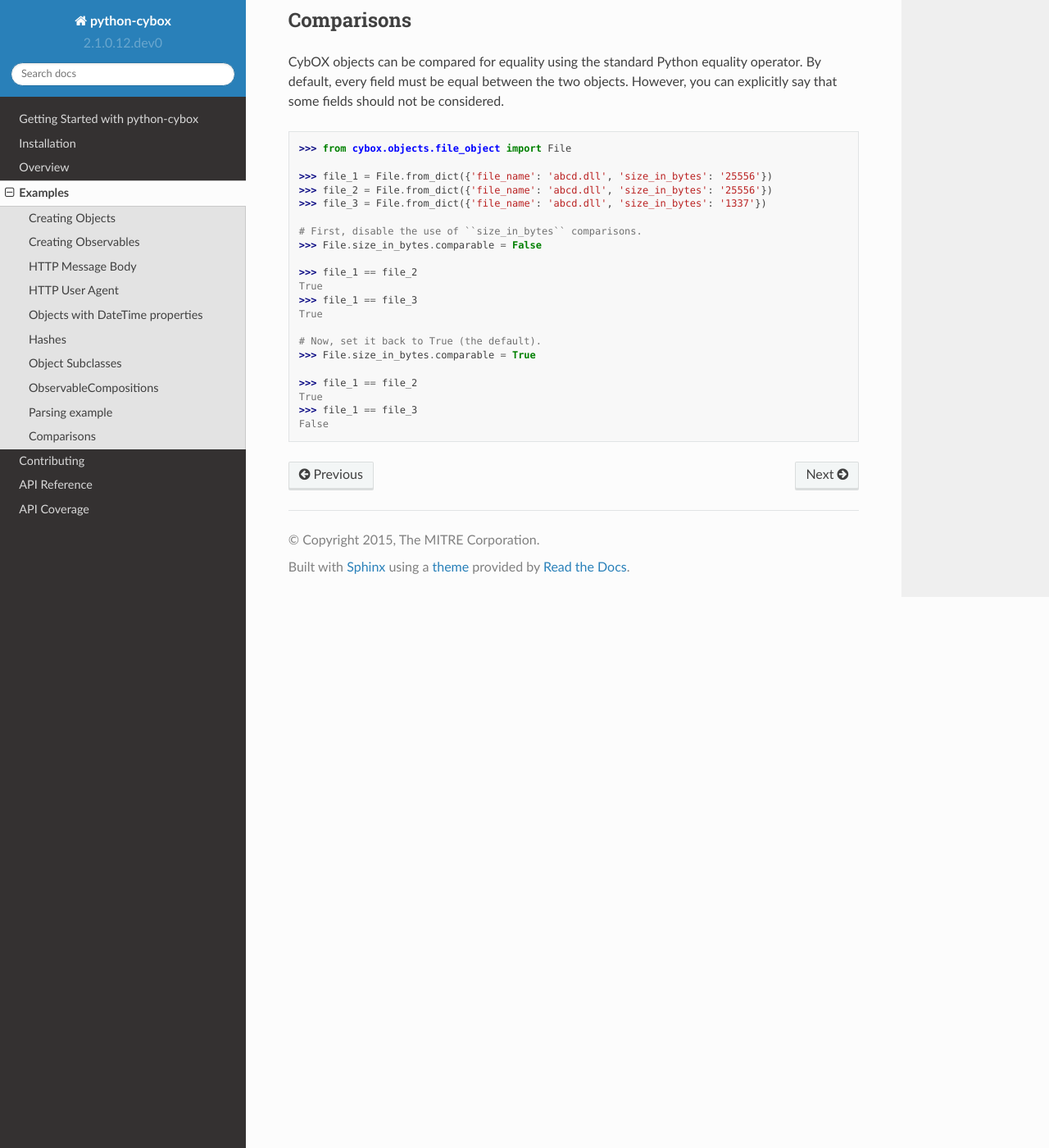
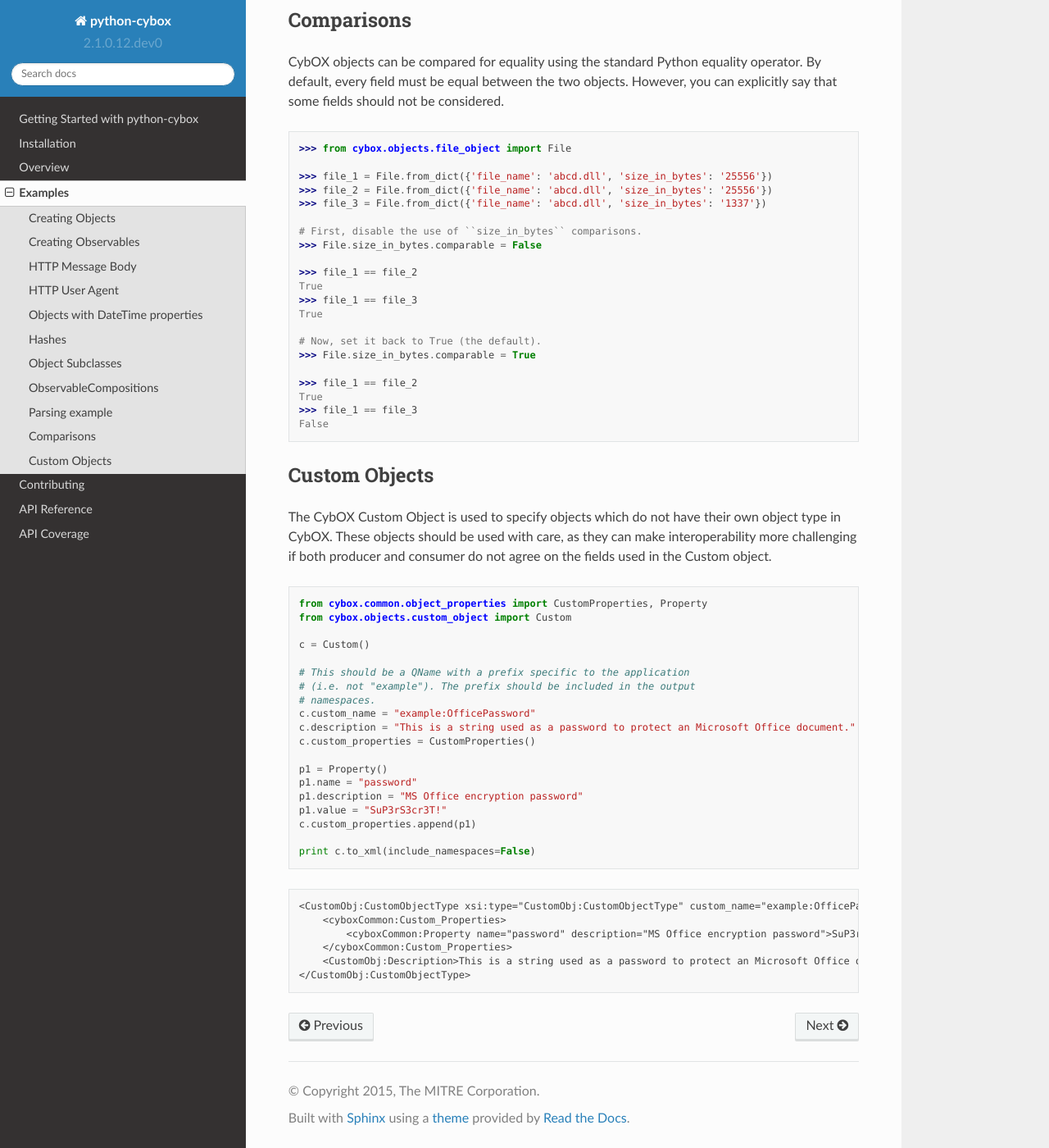
Before and after one commit to CybOXProject/python-cybox, a Sphinx documentation site: the page built from docs/examples.rst, in a window 1280 px wide and 1400 px high, scrolled down 7975 px. Shown: the whole window at 82% size. Built offline with Sphinx 7.4.7 and the Read the Docs theme 2.0.0, drawn with Linux system fonts in a browser that asks for light colours; the version number is read from the project's files by our own code.

Commit message:
Add documentation for Custom objects.

```diff
--- a/docs/examples.rst
+++ b/docs/examples.rst
@@ -497,3 +497,42 @@ However, you can explicitly say that some fields should not be considered.
     True
     >>> file_1 == file_3
     False
+
+Custom Objects
+--------------
+
+The CybOX Custom Object is used to specify objects which do not have their own
+object type in CybOX.  These objects should be used with care, as they can make
+interoperability more challenging if both producer and consumer do not agree on
+the fields used in the Custom object.
+
+.. testcode::
+
+    from cybox.common.object_properties import CustomProperties, Property
+    from cybox.objects.custom_object import Custom
+
+    c = Custom()
+
+    # This should be a QName with a prefix specific to the application
+    # (i.e. not "example"). The prefix should be included in the output
+    # namespaces.
+    c.custom_name = "example:OfficePassword"
+    c.description = "This is a string used as a password to protect an Microsoft Office document."
+    c.custom_properties = CustomProperties()
+
+    p1 = Property()
+    p1.name = "password"
+    p1.description = "MS Office encryption password"
+    p1.value = "SuP3rS3cr3T!"
+    c.custom_properties.append(p1)
+
+    print c.to_xml(include_namespaces=False)
+
+.. testoutput::
+
+    <CustomObj:CustomObjectType xsi:type="CustomObj:CustomObjectType" custom_name="example:OfficePassword">
+        <cyboxCommon:Custom_Properties>
+            <cyboxCommon:Property name="password" description="MS Office encryption password">SuP3rS3cr3T!</cyboxCommon:Property>
+        </cyboxCommon:Custom_Properties>
+        <CustomObj:Description>This is a string used as a password to protect an Microsoft Office document.</CustomObj:Description>
+    </CustomObj:CustomObjectType>
```
